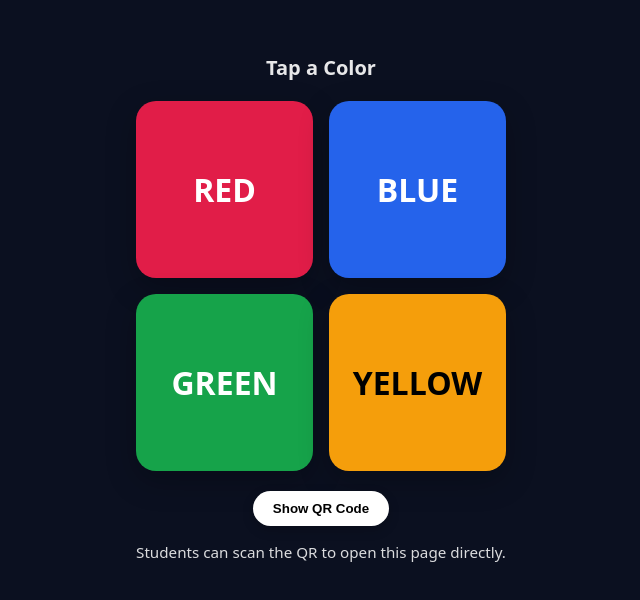
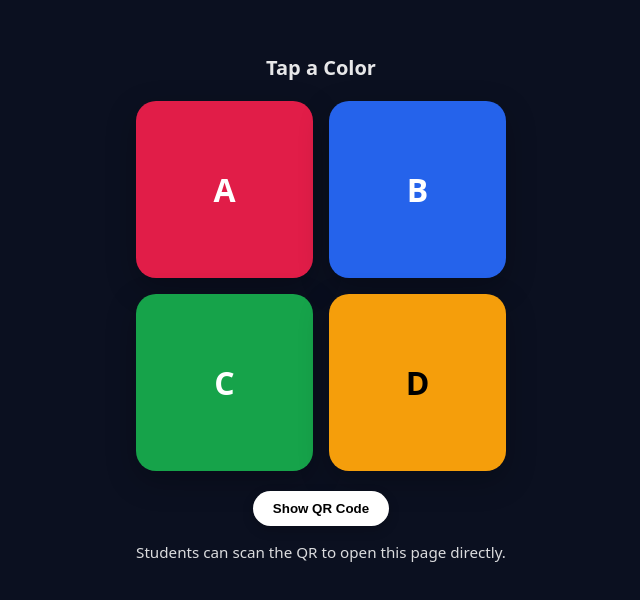
Before and after one commit to BegadE/ursa, a plain HTML site: page index.html in a window 1280 px wide. Shown: the part 108-708 px from the top of the page, without its empty margins (319-959 px from the left). Drawn offline with Linux system fonts and the light colour scheme.

```diff
--- a/index.html
+++ b/index.html
@@ -120,10 +120,10 @@
         </header>
 
       <div class="grid">
-        <a class="tile red"    href="color.html?c=%23e11d48">RED</a>
-        <a class="tile blue"   href="color.html?c=%232563eb">BLUE</a>
-        <a class="tile green"  href="color.html?c=%2316a34a">GREEN</a>
-        <a class="tile yellow" href="color.html?c=%23f59e0b">YELLOW</a>
+        <a class="tile red"    href="color.html?c=%23e11d48">A</a>
+        <a class="tile blue"   href="color.html?c=%232563eb">B</a>
+        <a class="tile green"  href="color.html?c=%2316a34a">C</a>
+        <a class="tile yellow" href="color.html?c=%23f59e0b">D</a>
       </div>
 
       <!-- QR Button -->
```
